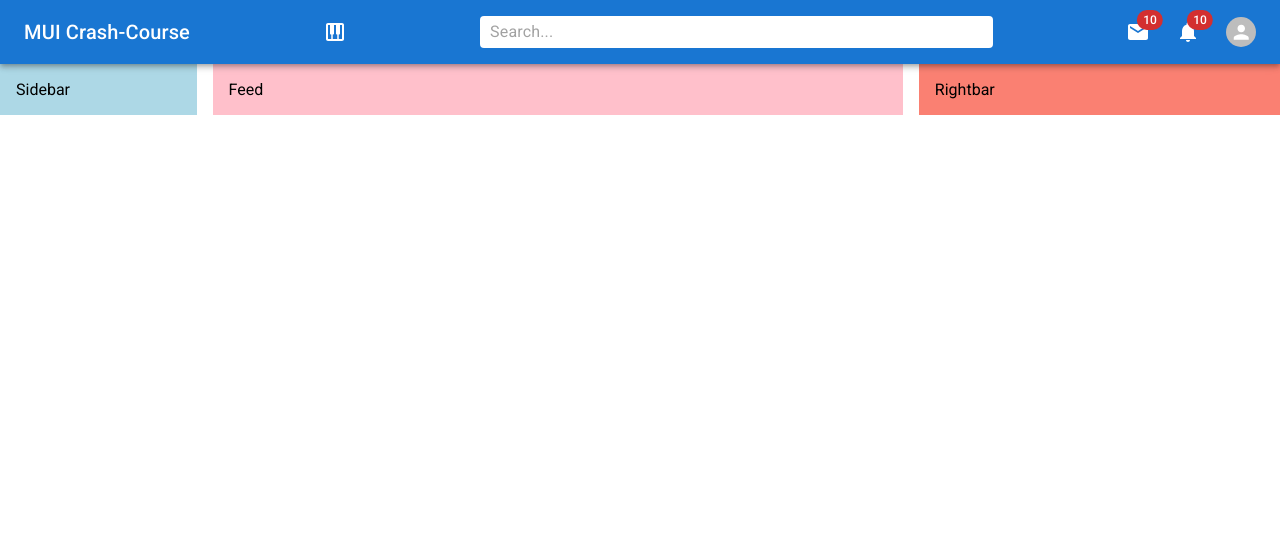
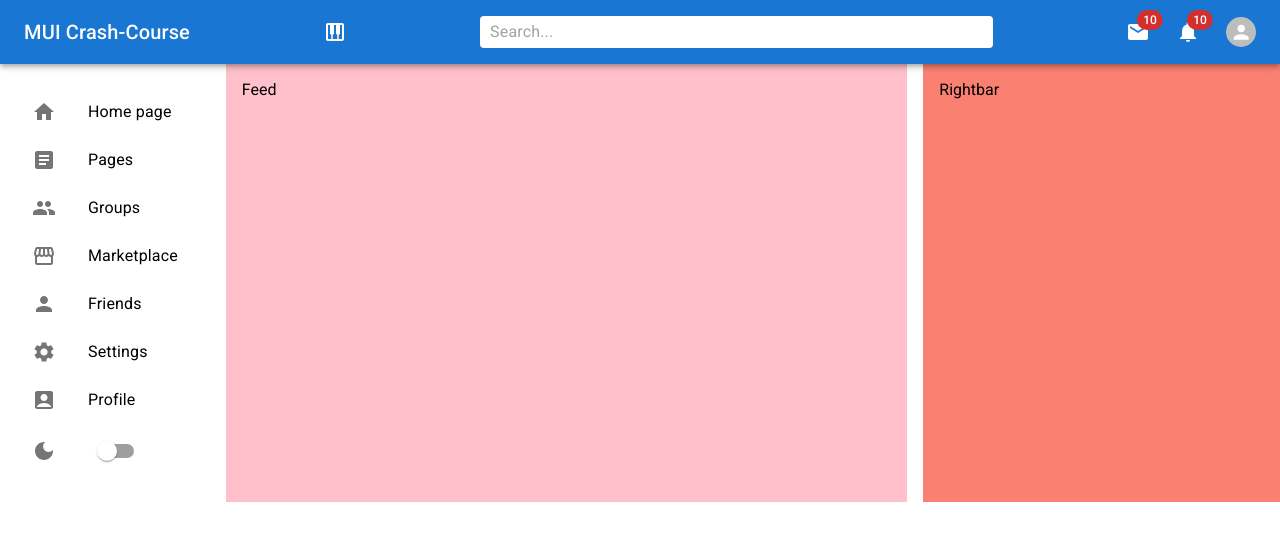
Before and after one commit to daniel-avzaradel/mui-cc, a React (Create React App) app: page / in a window 1280 px wide. Shown: the top 540 px of the page. Built offline with nearby package versions, Linux system fonts and the light colour scheme.

Commit message:
created sidebar list component

```diff
--- a/src/components/Sidebar.jsx
+++ b/src/components/Sidebar.jsx
@@ -1,10 +1,12 @@
+import React from 'react';
+import SidebarList from './SidebarList';
+
 import { Box } from '@mui/material';
-import React from 'react';
 
 const Sidebar = () => {
   return (
-    <Box flex={1} bgcolor='lightblue' p={2} sx={{ display: { xs: 'none', sm: 'block' } }}>
-      Sidebar
+    <Box flex={1} p={2} sx={{ display: { xs: 'none', sm: 'block' } }}>
+      <SidebarList />
     </Box>
   );
 };
--- /dev/null
+++ b/src/components/SidebarList.jsx
@@ -0,0 +1,91 @@
+import React from 'react';
+import HomeIcon from '@mui/icons-material/Home';
+import ArticleIcon from '@mui/icons-material/Article';
+import PeopleIcon from '@mui/icons-material/People';
+import StorefrontIcon from '@mui/icons-material/Storefront';
+import PersonIcon from '@mui/icons-material/Person';
+import SettingsIcon from '@mui/icons-material/Settings';
+import AccountBoxIcon from '@mui/icons-material/AccountBox';
+import DarkModeIcon from '@mui/icons-material/DarkMode';
+
+import { List, ListItem, ListItemButton, ListItemIcon, ListItemText, Switch } from '@mui/material';
+
+const SidebarList = () => {
+  return (
+    <List>
+      <ListItem disablePadding>
+        <ListItemButton component='a' href='#home'>
+          <ListItemIcon>
+            <HomeIcon />
+          </ListItemIcon>
+          <ListItemText primary='Home page' />
+        </ListItemButton>
+      </ListItem>
+
+      <ListItem disablePadding>
+        <ListItemButton component='a' href='#pages'>
+          <ListItemIcon>
+            <ArticleIcon />
+          </ListItemIcon>
+          <ListItemText primary='Pages' />
+        </ListItemButton>
+      </ListItem>
+
+      <ListItem disablePadding>
+        <ListItemButton component='a' href='#groups'>
+          <ListItemIcon>
+            <PeopleIcon />
+          </ListItemIcon>
+          <ListItemText primary='Groups' />
+        </ListItemButton>
+      </ListItem>
+
+      <ListItem disablePadding>
+        <ListItemButton component='a' href='#marketplace'>
+          <ListItemIcon>
+            <StorefrontIcon />
+          </ListItemIcon>
+          <ListItemText primary='Marketplace' />
+        </ListItemButton>
+      </ListItem>
+
+      <ListItem disablePadding>
+        <ListItemButton component='a' href='#friends'>
+          <ListItemIcon>
+            <PersonIcon />
+          </ListItemIcon>
+          <ListItemText primary='Friends' />
+        </ListItemButton>
+      </ListItem>
+
+      <ListItem disablePadding>
+        <ListItemButton component='a' href='#settings'>
+          <ListItemIcon>
+            <SettingsIcon />
+          </ListItemIcon>
+          <ListItemText primary='Settings' />
+        </ListItemButton>
+      </ListItem>
+
+      <ListItem disablePadding>
+        <ListItemButton component='a' href='#profile'>
+          <ListItemIcon>
+            <AccountBoxIcon />
+          </ListItemIcon>
+          <ListItemText primary='Profile' />
+        </ListItemButton>
+      </ListItem>
+
+      <ListItem disablePadding>
+        <ListItemButton disableRipple>
+          <ListItemIcon>
+            <DarkModeIcon />
+          </ListItemIcon>
+          <Switch />
+        </ListItemButton>
+      </ListItem>
+    </List>
+  );
+};
+
+export default SidebarList;
```
